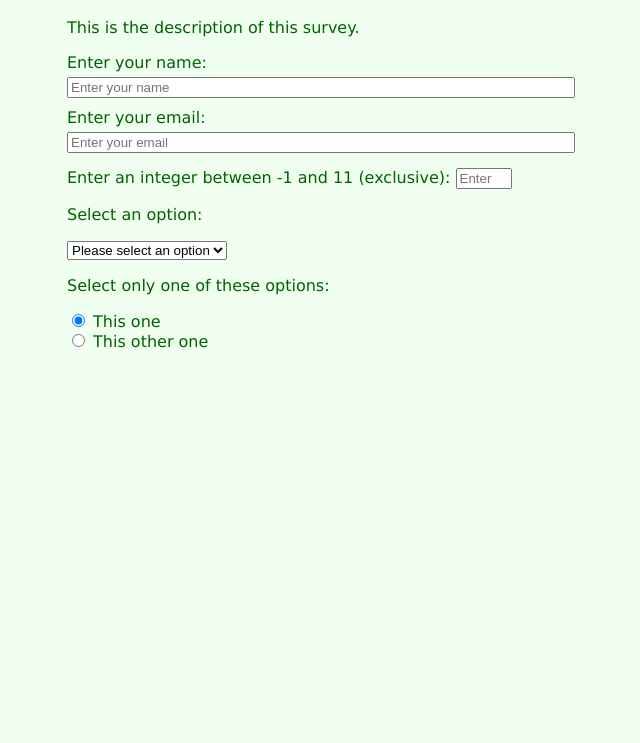
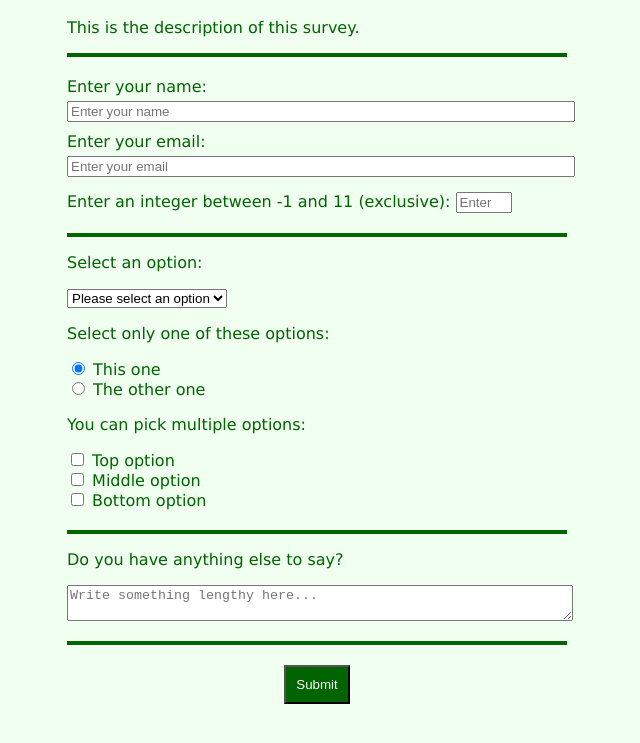
Before and after one commit to aiden1999/FCC-SurveyForm, a plain HTML site: page index.html in a window 1280 px wide. Shown: the part 81-824 px from the top of the page, without its empty margins (323-963 px from the left). Before the commit the page ends 800 px from the top, so only its background shows below. Drawn offline with Linux system fonts and the light colour scheme.

Commit message:
Update index.html

```diff
--- a/index.html
+++ b/index.html
@@ -9,15 +9,18 @@
   <h1 id="title">Survey Title</h1>
   <p id="description">This is the description of this survey.</p>
   <form id="survey-form">
+    <div class="section1">
       <label id="name-label">Enter your name:
-      <input id="name" type="text" placeholder="Enter your name"></input>
+        <input id="name" type="text" placeholder="Enter your name" required>
       </label>
       <label id="email-label">Enter your email:
-      <input id="email" type="email" placeholder="Enter your email"></input>
+        <input id="email" type="email" placeholder="Enter your email" required>
       </label>
       <label id="number-label">Enter an integer between -1 and 11 (exclusive):
-      <input id="number" type="number" min="0" max="10" placeholder="Enter number"></input>
+        <input id="number" type="number" min="0" max="10" placeholder="Enter number">
       </label>
+    </div>
+    <div>
       <p>Select an option:</p>
       <select id="dropdown">
         <option disabled selected>Please select an option</option>
@@ -31,9 +34,30 @@
       </label>
       <label>
         <input type="radio" name="rb"
-      value="this-other-one">
-      This other one
+      value="the-other-one">
+        The other one
       </label>
+      <p>You can pick multiple options:</p>
+      <label>
+        <input type="checkbox" name="cb1" value="cb1">
+        Top option
+      </label>
+      <label>
+        <input type="checkbox" name="cb2" value="cb2">
+        Middle option
+      </label>
+      <label>
+        <input type="checkbox" name="cb3" value="cb3">
+        Bottom option
+      </label>
+      </div>
+      <div class="div2">
+        <p>Do you have anything else to say?<p>
+        <textarea id="comments" placeholder="Write something lengthy here..."></textarea>
+      </div>
+      <div>
+        <input type="submit" id="submit" value="Submit">
+      </div>
   </form>
 </body>
 </html>
```
Lines whose indentation alone changed are shown as unchanged.
